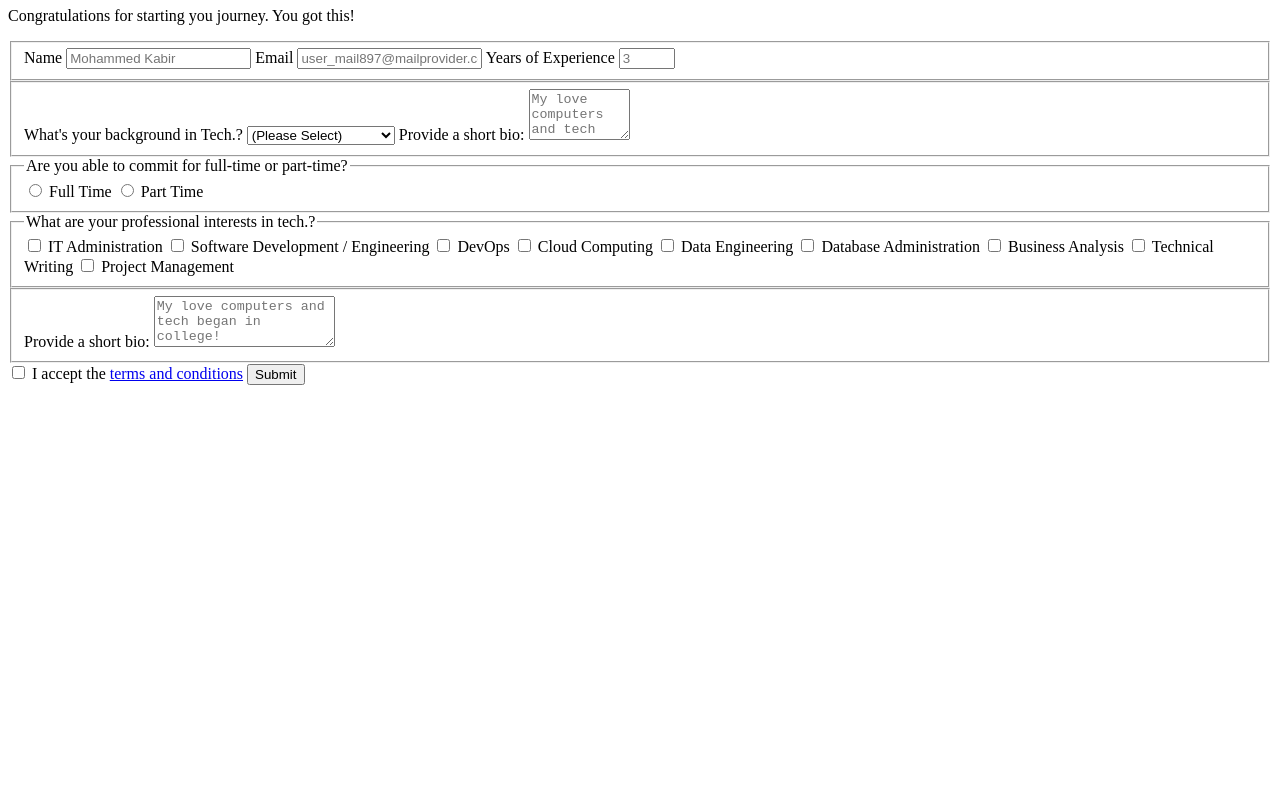
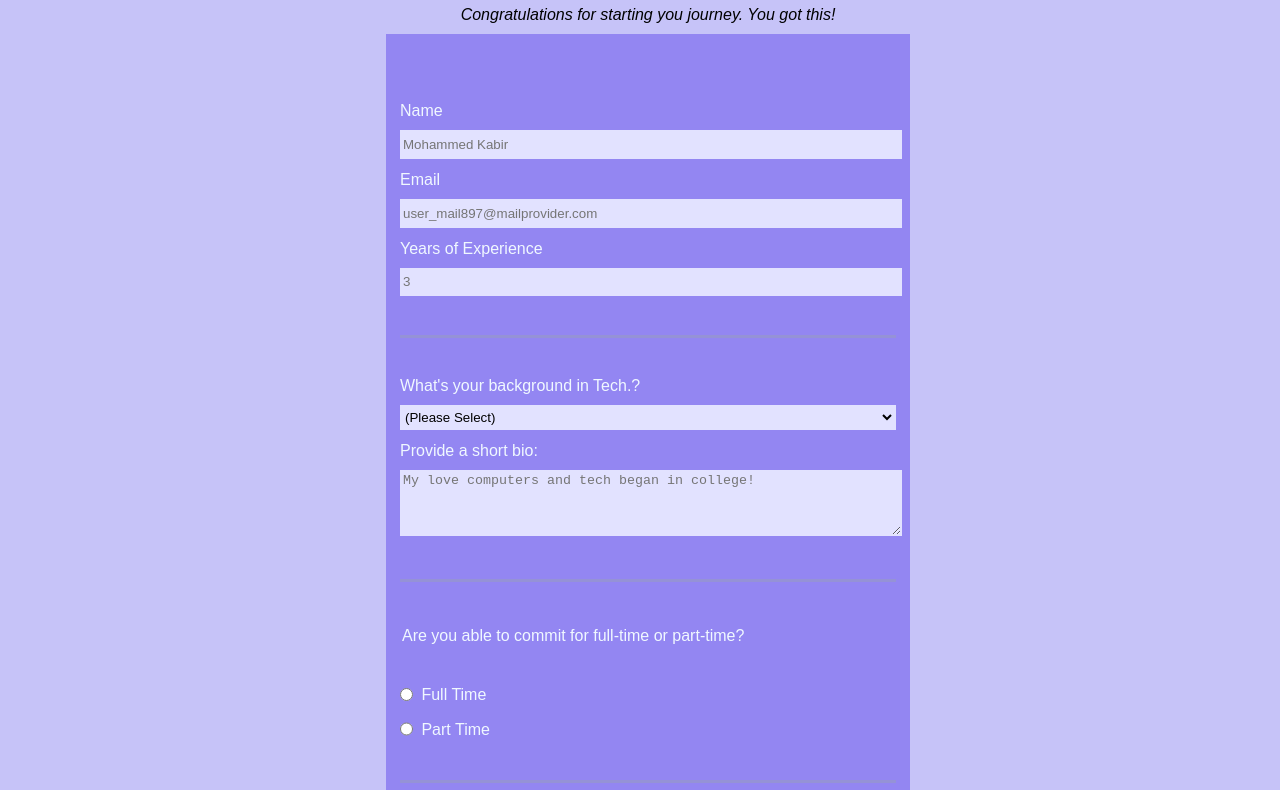
Before and after one commit to ridwankabeer435/FccRespWebDesignProjs, a plain HTML site: page SurveyForm/index.html in a window 1280 px wide. Shown: the part 73-863 px from the top of the page. Before the commit the page ends 800 px from the top, so only its background shows below. Drawn offline with Linux system fonts and the light colour scheme.

Commit message:
Completed stylesheet for survey form

```diff
--- a/SurveyForm/index.html
+++ b/SurveyForm/index.html
@@ -11,14 +11,14 @@
         <p id="description">Congratulations for starting you journey. You got this!</p>
         <form id="survey-form" method="post" action="#">
             <fieldset>
-                <label for="name" id="name-label">Name <input id="name" type="text" placeholder="Mohammed Kabir"/></label>
-                <label for="email" id="email-label">Email <input  id="email" type="email" placeholder="user_mail897@mailprovider.com"/></label>
+                <label for="name" id="name-label">Name <input id="name" type="text" placeholder="Mohammed Kabir" required/></label>
+                <label for="email" id="email-label">Email <input  id="email" type="email" placeholder="user_mail897@mailprovider.com" required/></label>
                 <label for="number"  id="number-label">Years of Experience <input id="number" type="number" min="0" max="30" placeholder="3"/></label>
             </fieldset>
             <fieldset>
-                <label for="tech-background">
+                <label for="dropdown">
                 What's your background in Tech.?
-                <select id="tech-background">
+                <select id="dropdown">
                     <option value="">(Please Select)</option>
                     <option value="1">Student</option>
                     <option value="2">Hobbyist</option>
@@ -26,38 +26,38 @@
                     <option value="4">Prefer not to say</option>
                     <option value="5">Other</option>
                 </select>
-            </label>
+            </label for="bio">
             <label for="bio">Provide a short bio:
-                <textarea id="bio" name="bio" rows="3" cols="10" placeholder="My love computers and tech began in college!"></textarea>
+                <textarea id="bio" name="bio" rows="4" cols="10" placeholder="My love computers and tech began in college!"></textarea>
             </label>
             </fieldset>
-            <fieldset>
+            <fieldset class="radio-checkbox-fieldset">
                 <legend>Are you able to commit for full-time or part-time?</legend>
-                <label for="full-time"><input type="radio" id="full-time" value="full-time" name="time-commitment"/> Full Time</label>
-                <label for="part-time"><input type="radio" id="part-time" value="full-time" name="time-commitment"/> Part Time</label>
+                <label for="full-time"><input class="inline" type="radio" id="full-time" value="full-time" name="time-commitment"/> Full Time</label>
+                <label for="part-time"><input class="inline" type="radio" id="part-time" value="full-time" name="time-commitment"/> Part Time</label>
+            </fieldset>
+            <fieldset  class="radio-checkbox-fieldset">
+                <legend>What are your professional interests in tech.?</legend>
+                <label for="it-administration"><input class="inline" type="checkbox" id="it-administration" value="it-administration" name="tech-interest"/> IT Administration</label>
+                <label for="software-development-engineering"><input class="inline"class="inline" type="checkbox" id="software-development-engineering" value="software-development-engineering" name="tech-interest"/> Software Development / Engineering</label>
+                <label for="devops"><input class="inline" type="checkbox" id="devops" value="devops" name="tech-interest"/> DevOps</label>
+                <label for="cloud-computing"><input class="inline" type="checkbox" id="cloud-computing" value="cloud-computing" name="tech-interest"/> Cloud Computing</label>
+                <label for="data-engineeing"><input  class="inline" type="checkbox" id="data-engineeing" value="data-engineeing" name="tech-interest"/> Data Engineering</label>
+                <label for="database-administration"><input class="inline" type="checkbox" id="database-administration" value="database-administration" name="tech-interest"/> Database Administration</label>
+                <label for="business-analysis"><input class="inline" type="checkbox" id="business-analysis" value="business-analysis" name="tech-interest"/> Business Analysis</label>
+                <label for="technical-writing"><input class="inline" type="checkbox" id="technical-writing" value="technical-writing" name="tech-interest"/> Technical Writing</label>
+                <label for="project-management"><input class="inline" type="checkbox" id="project-management" value="project-management" name="tech-interest"/> Project Management</label>
             </fieldset>
             <fieldset>
-                <legend>What are your professional interests in tech.?</legend>
-                <label for="it-administration"><input type="checkbox" id="it-administration" value="" name="tech-interest"/> IT Administration</label>
-                <label for="software-development-engineering"><input type="checkbox" id="software-development-engineering" value="" name="tech-interest"/> Software Development / Engineering</label>
-                <label for="devops"><input type="checkbox" id="devops" value="" name="tech-interest"/> DevOps</label>
-                <label for="cloud-computing"><input type="checkbox" id="cloud-computing" value="" name="tech-interest"/> Cloud Computing</label>
-                <label for="data-engineeing"><input type="checkbox" id="data-engineeing" value="" name="tech-interest"/> Data Engineering</label>
-                <label for="database-administration"><input type="checkbox" id="database-administration" value="" name="tech-interest"/> Database Administration</label>
-                <label for="business-analysis"><input type="checkbox" id="business-analysis" value="" name="tech-interest"/> Business Analysis</label>
-                <label for="technical-writing"><input type="checkbox" id="technical-writing" value="" name="tech-interest"/> Technical Writing</label>
-                <label for="project-management"><input type="checkbox" id="project-management" value="" name="tech-interest"/> Project Management</label>
-            </fieldset>
-            <fieldset>
-                <label for="comments">Provide a short bio:
-                    <textarea id="bio" name="bio" rows="3" cols="max" placeholder="My love computers and tech began in college!"></textarea>
+                <label for="comments">Comments:
+                    <textarea id="comments" name="bio" rows="3" cols="max" placeholder="Please share your thoughts on how we can improve"></textarea>
                 </label>
             </fieldset>
             <label for="terms-and-conditions">
-                <input id="terms-and-conditions"  name="terms-and-conditions" type="checkbox" required />
+                <input id="terms-and-conditions" class="inline" name="terms-and-conditions" type="checkbox" required />
                 I accept the <a href="#">terms and conditions</a>
             </label>
-            <input type="submit" value="Submit" />
+            <input id="submit"  type="submit" value="Submit" />
         </form>
 
     </body>
--- a/SurveyForm/styles.css
+++ b/SurveyForm/styles.css
@@ -0,0 +1,82 @@
+body {
+    width: 100%;
+    height: 100vh;
+    font-family: Arial, Helvetica, sans-serif;
+    font-size: 16px;
+    background-color: rgb(198, 195, 248);
+    color: black;
+}
+
+h1, p {
+    margin: 0.65em auto;
+    text-align: center;
+}
+
+p{
+    font-style: italic;
+}
+
+form {
+    margin: 0.35rem auto;
+    width: 75vw;
+    max-width: 500px;
+    min-width: 300px;
+    padding: 1.8em 12px ;
+    color: aliceblue;
+    background-color: rgba(118, 99, 240, 0.632);
+}
+
+fieldset {
+    border: none;
+    padding: 1.68rem 0;
+    border-bottom: 3px solid #9797ccb7;
+}
+
+.radio-checkbox-fieldset {
+    margin-top: 2.8rem;
+
+}
+
+fieldset:last-of-type{
+    border-bottom: none;
+}
+
+label {
+    display: block;
+    margin: 0.75rem 0;
+}
+
+input, textarea, select{
+    margin: 10px 0 0 0;
+    width: 100%;
+    min-height: 1.87em;
+}
+
+input, textarea, select, input[type="radio"], input[type="checkbox"] {
+    background-color: #e2e2ff;
+    border: 1px solid #e2e2ff;
+    color: #000000;
+}
+
+.inline{
+    width: unset;
+    margin: -2px 0.3em 0 0;
+    vertical-align: middle;
+    display: inline-block;
+}
+
+a{
+    color:rgb(232, 231, 242)
+}
+
+input[type="submit"] {
+    display: block;
+    width: 50%;
+    margin: 1em auto;
+    height: 2em;
+    font-size: 1.1rem;
+    background-color: #4110e4;
+    color:rgb(232, 231, 242);
+    border-color: rgba(160, 181, 242, 0.901);
+    min-width: 300px
+}
```
